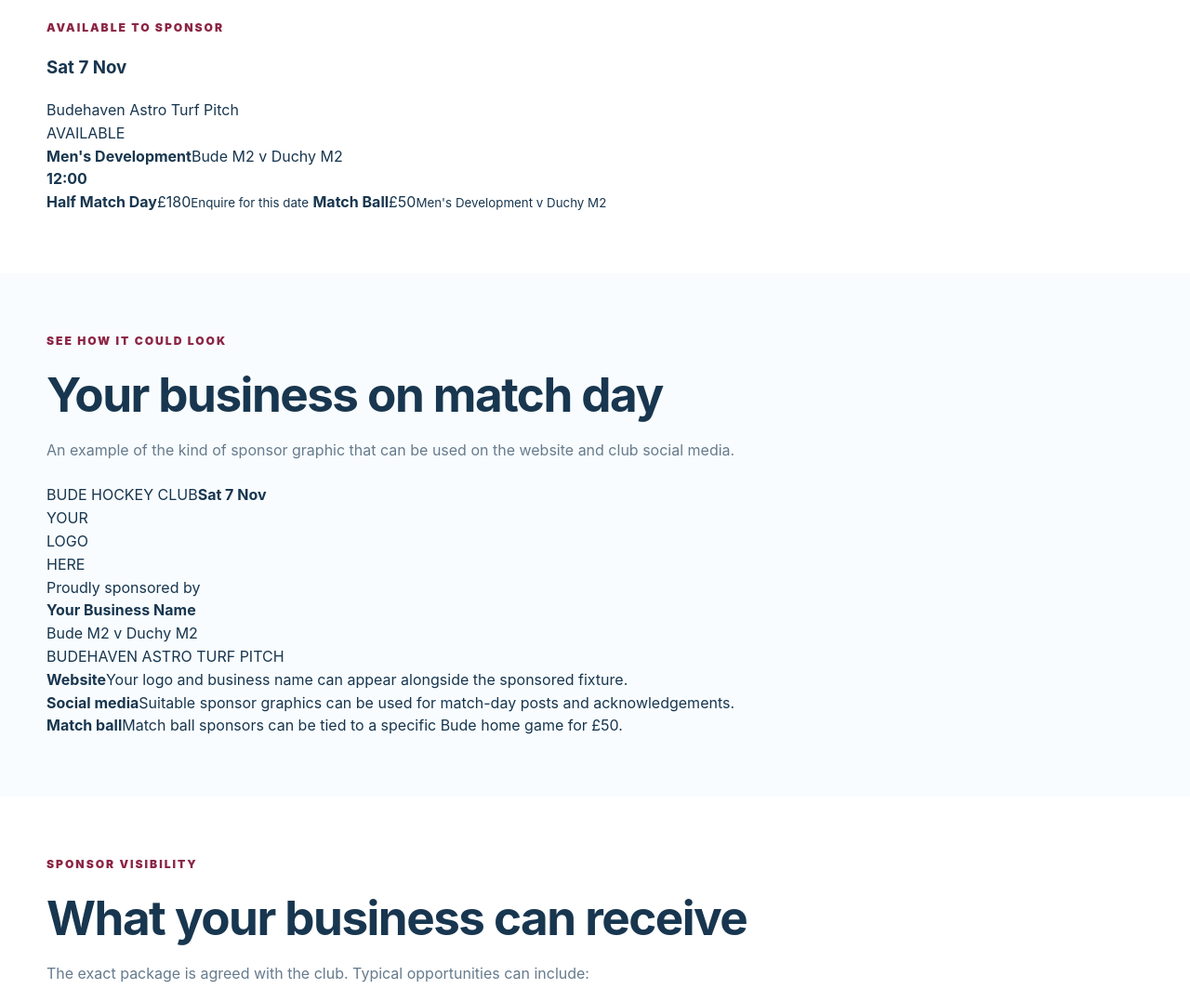
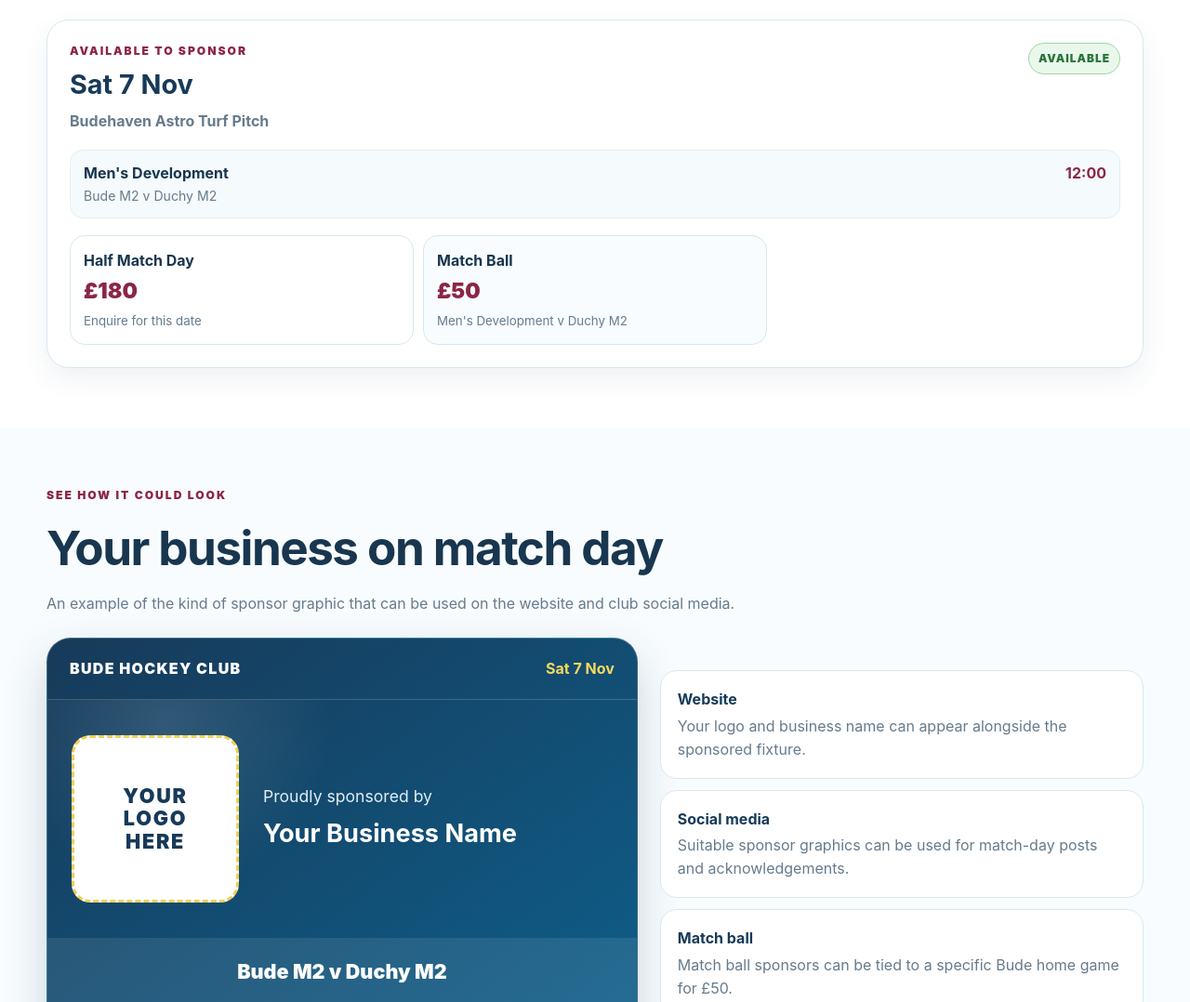
Before and after one commit to stacewalbridge-rgb/bude-hockey-club, a website: page public/match-day-sponsorship.html in a window 1280 px wide. Shown: the part 1444-2522 px from the top of the page at 93% size. Drawn offline with Linux system fonts and the light colour scheme.

Commit message:
Style live sponsorship calendar and sponsor mockup

```diff
--- a/public/styles.css
+++ b/public/styles.css
@@ -109,3 +109,31 @@
 .price{font-size:2.7rem;line-height:1;font-weight:950;color:var(--burg);margin:10px 0 12px}
 .price-card p{color:var(--muted);margin:0}
 @media(max-width:760px){.social-grid,.sponsorship-pricing{grid-template-columns:1fr}}
+
+/* Live sponsorship availability */
+.sponsorship-availability{display:grid;gap:18px}
+.sponsor-date-card{background:#fff;border:1px solid var(--line);border-radius:24px;padding:24px;box-shadow:0 12px 30px rgba(20,69,96,.07)}
+.sponsor-date-head{display:flex;align-items:flex-start;justify-content:space-between;gap:18px;margin-bottom:18px}
+.sponsor-date-head h3{margin:.15em 0 .15em;font-size:1.8rem;color:var(--navy)}
+.sponsor-venue{color:var(--muted);font-weight:700}
+.availability-pill{display:inline-flex;padding:7px 10px;border-radius:999px;background:#e9f8eb;border:1px solid #9fd5a6;color:#28743a;font-size:.75rem;font-weight:950;letter-spacing:.08em}
+.home-games-list{display:grid;gap:8px;margin-bottom:18px}
+.home-game-row{display:flex;justify-content:space-between;gap:16px;padding:12px 14px;border-radius:14px;background:#f5fafc;border:1px solid #e2eef3}
+.home-game-row strong,.home-game-row span{display:block}.home-game-row span{font-size:.88rem;color:var(--muted);margin-top:2px}.home-game-row b{white-space:nowrap;color:var(--burg)}
+.sponsor-options{display:grid;grid-template-columns:repeat(3,minmax(0,1fr));gap:10px}
+.sponsor-option{display:block;padding:14px;border-radius:16px;border:1px solid var(--line);background:#fff}
+.sponsor-option strong,.sponsor-option span,.sponsor-option small{display:block}.sponsor-option span{font-size:1.45rem;font-weight:950;color:var(--burg);margin:3px 0}.sponsor-option small{color:var(--muted)}
+.sponsor-option.featured-option{border:2px solid var(--gold);background:#fffdf1}
+.sponsor-option.ball-option{background:#f8fcfe}
+.sponsor-empty{padding:22px;border:1px dashed #aacbd8;border-radius:18px;background:#f8fcfe;color:var(--muted)}
+.sponsor-showcase{display:grid;grid-template-columns:minmax(0,1.1fr) minmax(280px,.9fr);gap:24px;align-items:center}
+.sponsor-mockup{overflow:hidden;border-radius:26px;background:linear-gradient(145deg,var(--navy),var(--blue));color:#fff;box-shadow:0 20px 48px rgba(23,58,89,.2);border:1px solid rgba(255,255,255,.18)}
+.mock-top{padding:20px 24px;border-bottom:1px solid rgba(255,255,255,.18);display:flex;justify-content:space-between;gap:16px}.mock-top span{font-weight:950;letter-spacing:.08em}.mock-top strong{color:#f5d95e}
+.mock-logo-zone{padding:38px 26px;display:grid;grid-template-columns:180px 1fr;gap:26px;align-items:center;background:radial-gradient(circle at 20% 10%,rgba(255,255,255,.12),transparent 32%)}
+.mock-logo-box{aspect-ratio:1;display:grid;place-items:center;text-align:center;border:3px dashed #f2cf52;border-radius:20px;background:#fff;color:var(--navy);font-size:1.35rem;line-height:1.15;font-weight:950;letter-spacing:.08em}
+.mock-sponsored-by{font-size:1.1rem;color:#dfeff6}.mock-sponsored-by strong{display:block;margin-top:6px;color:#fff;font-size:1.7rem}
+.mock-fixture{padding:20px 24px;text-align:center;font-size:1.35rem;font-weight:950;background:rgba(255,255,255,.09)}
+.mock-footer{padding:13px 20px;text-align:center;font-size:.82rem;letter-spacing:.1em;font-weight:900;color:#dcebf3}
+.showcase-copy{display:grid;gap:12px}.showcase-point{background:#fff;border:1px solid var(--line);border-radius:18px;padding:18px}.showcase-point strong,.showcase-point span{display:block}.showcase-point strong{color:var(--navy);margin-bottom:4px}.showcase-point span{color:var(--muted)}
+@media(max-width:900px){.sponsor-options{grid-template-columns:1fr 1fr}.sponsor-showcase{grid-template-columns:1fr}}
+@media(max-width:640px){.sponsor-date-head,.home-game-row,.mock-top{display:block}.availability-pill{margin-top:10px}.home-game-row b{display:block;margin-top:6px}.sponsor-options{grid-template-columns:1fr}.mock-logo-zone{grid-template-columns:1fr}.mock-logo-box{max-width:180px;margin:auto}.mock-sponsored-by{text-align:center}}
```
